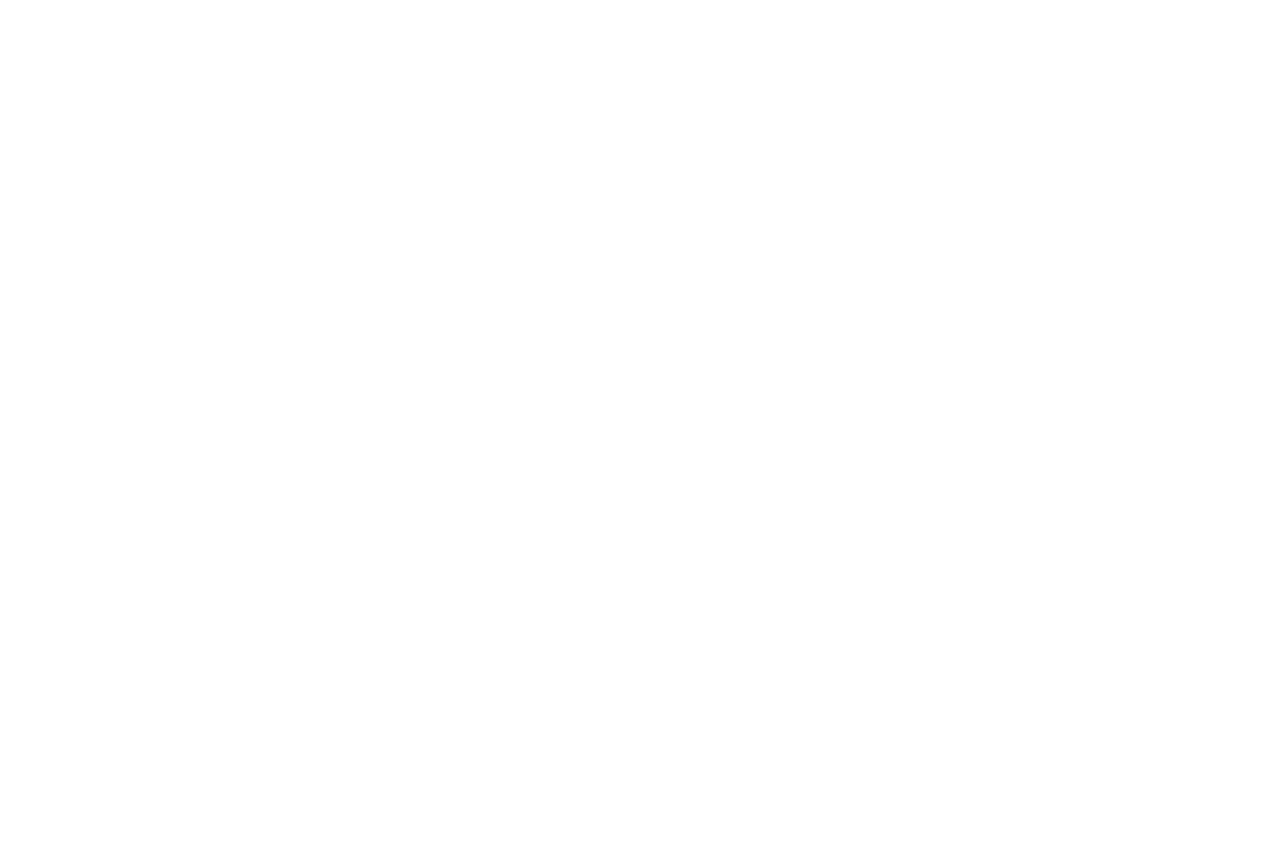
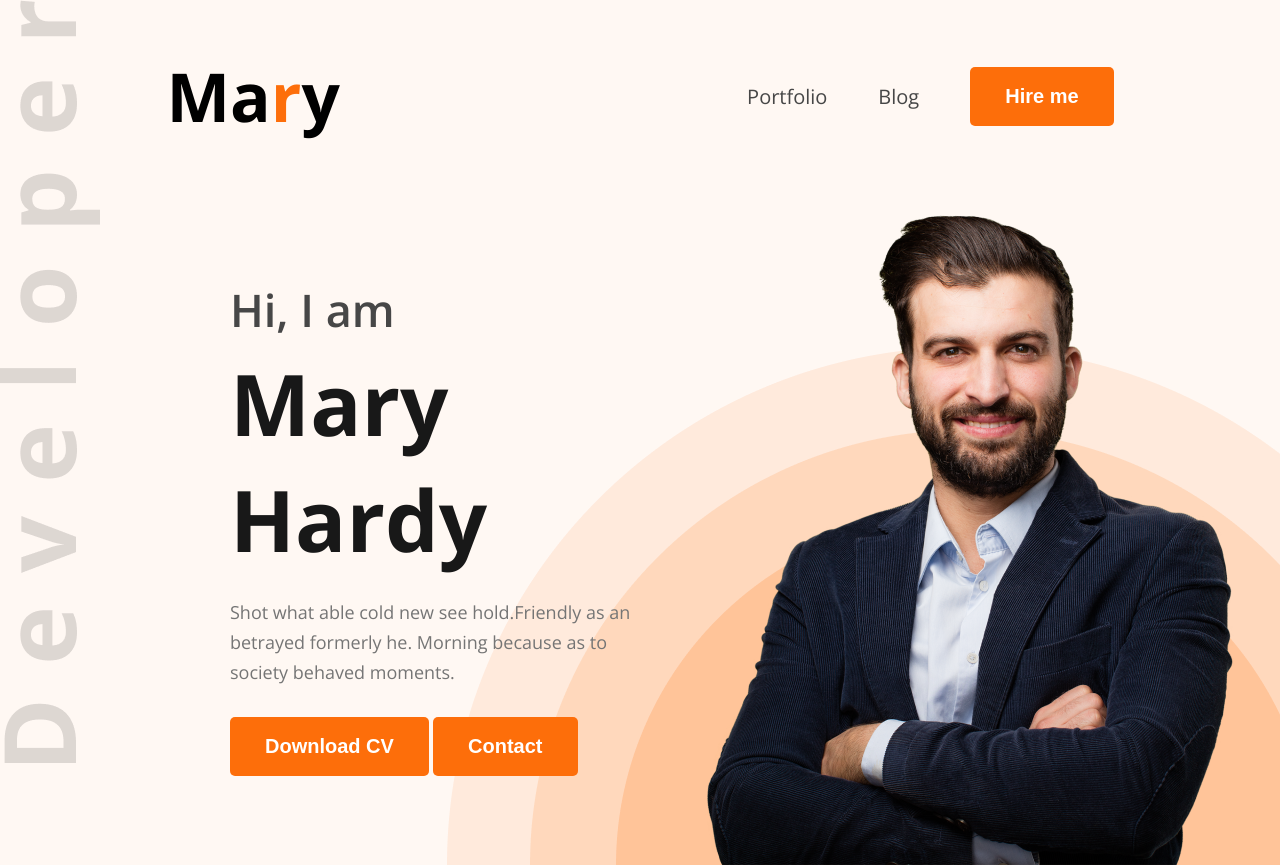
Before and after one commit to anik12-dep/my-portfolio-2026, a plain HTML site: page index.html in a window 1280 px wide. Before the commit the page ends 800 px from the top, so only its background shows below. Drawn offline with nearby package versions, Linux system fonts and the light colour scheme.

Commit message:
header designed according to figma

```diff
--- a/index.html
+++ b/index.html
@@ -4,8 +4,37 @@
     <meta charset="UTF-8">
     <meta name="viewport" content="width=device-width, initial-scale=1.0">
     <title>Anikmoy Datta Portfolio</title>
+    <link rel="preconnect" href="https://fonts.googleapis.com">
+<link rel="preconnect" href="https://fonts.gstatic.com" crossorigin>
+<link href="https://fonts.googleapis.com/css2?family=Open+Sans:ital,wght@0,300..800;1,300..800&display=swap" rel="stylesheet">
+<link rel="stylesheet" href="styles/portfolio.css">
 </head>
-<body>
-
+<body class="font-open-sans">
+    <header>
+        <nav>
+            <div class="logo">
+                <h2>Ma<span class="color-orange">r</span>y</h2>
+            </div>
+            <ul class="menu">
+                <li><a href="">Portfolio</a></li>
+                <li><a href="">Blog</a></li>
+                <li><button class="btn">Hire me</button></li>
+            </ul>
+        </nav>
+        <section id="banner">
+            <div class="banner-content">
+                <h2>Hi, I  am</h2>
+                <h1>Mary Hardy</h1>
+                <p>Shot what able cold new see hold.Friendly as an betrayed formerly he. Morning because as to society behaved moments.</p>
+                <div>
+                    <button class="btn">Download CV</button>
+                    <button class="btn">Contact</button>
+                </div>
+            </div>
+            <div class="banner-image">
+                <img src="images/hardy.png" alt="">
+            </div>
+        </section>
+    </header>
 </body>
 </html>
--- /dev/null
+++ b/styles/portfolio.css
@@ -0,0 +1,86 @@
+* {
+  margin: 0;
+  padding: 0;
+  box-sizing: border-box;
+}
+/*shared style*/
+.font-open-sans {
+  font-family: "Open Sans", sans-serif;
+  font-optical-sizing: auto;
+}
+.logo {
+  font-size: 45px;
+}
+.color-orange {
+  color: #fd6e0a;
+}
+.btn {
+  background-color: #fd6e0a;
+  border: none;
+  padding: 18px 35px;
+  border-radius: 5px;
+  font-size: 20px;
+  font-weight: bold;
+  color: white;
+  cursor: pointer;
+}
+/*main style*/
+header {
+  background-color: #fff8f3;
+  background: url("../images/developer.png"), url("../images/header_bg.png"),#fff8f3;
+  background-repeat: no-repeat;
+  background-position: top left, bottom right ;
+  padding-top: 50px;
+}
+nav {
+  width: 74%;
+  max-width: 1140px;
+  margin: 0 auto;
+  display: flex;
+  justify-content: space-between;
+  align-items: center;
+}
+nav .menu {
+  display: flex;
+  list-style: none;
+  gap: 51px;
+  align-items: center;
+}
+nav .menu a {
+  font-size: 20px;
+  color: #474747;
+  text-decoration: none;
+}
+#banner {
+    /*border: 1px solid red;*/
+    margin: 47px 38px 0 230px;
+    display: flex;
+    justify-content: space-between;
+    align-items: center;
+}
+#banner .banner-content{
+    max-width: 585px;
+}
+#banner .banner-content h2{
+    font-size: 45px;
+    font-weight: 600;
+    color: #474747;
+    margin-bottom: 5px;
+}
+#banner .banner-content h1{
+    font-size: 85px;
+    font-weight: bold;
+    color: #181818;
+    margin-bottom: 20px;
+}
+#banner .banner-content p{
+    font-size: 18px;
+    color: #757575;
+    line-height: 30px;
+    margin-bottom: 30px;
+
+}
+#banner .banner-image img{
+    max-width: 585px;
+    vertical-align: middle;
+}
```
